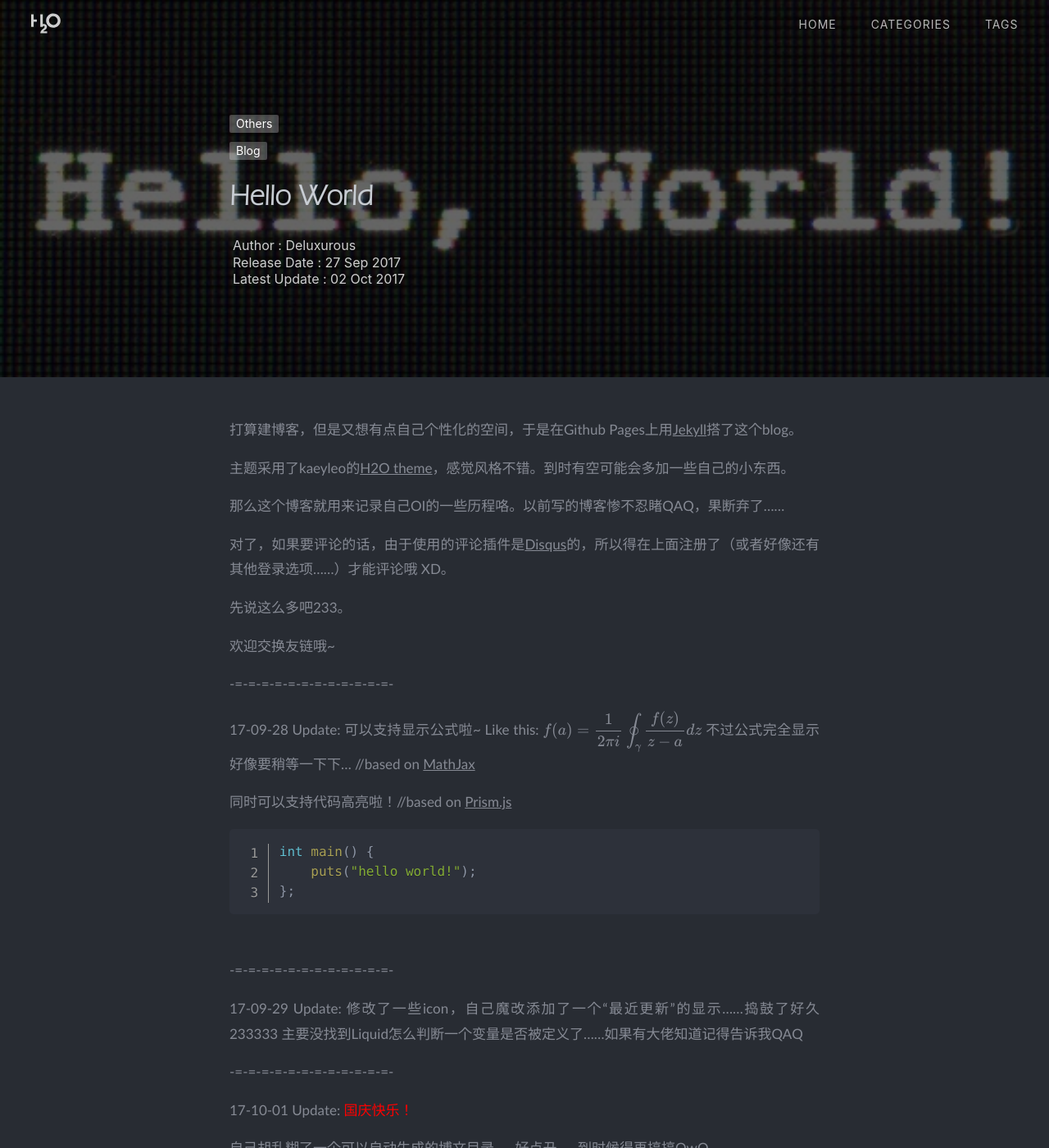
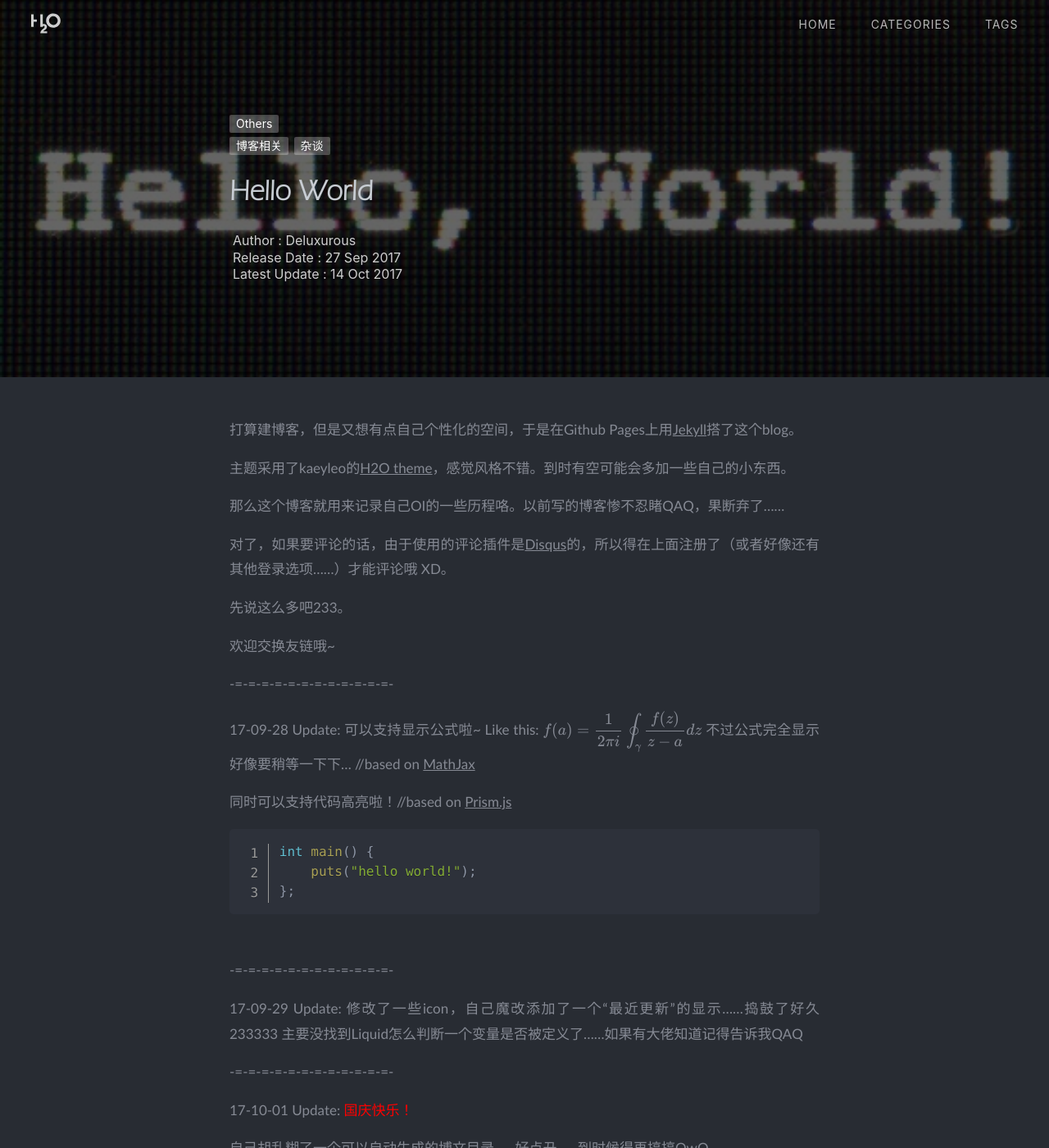
Before and after one commit to RamonZhou/ramonzhou.github.io, a Jekyll site: the page built from _posts/2017-09-27-hello-world.md, in a window 1280 px wide and 1400 px high. Shown: the whole window at 82% size. Built offline with Jekyll 4.4.1, drawn with Linux system fonts in a browser that asks for light colours; nearby versions of some CDN libraries; some web fonts are replaced; formulas are drawn with MathJax 3; comment, search, counter and statistics services are not loaded; a style sheet for code colours, icons or effects is not loaded; some of the changed text lies outside the part shown.

Commit message:
1014 update

```diff
--- a/_config.yml
+++ b/_config.yml
@@ -80,6 +80,7 @@
   'orbitingflea' : 'https://orbitingflea.github.io/'
   'PinkExSu0v0' : 'http://www.cnblogs.com/whc200305/'
   'Samsara_Karma' : 'http://blog.163.com/James_Chen0306/'
+  'tenecnt' : 'https://tenecnt.github.io/'
   'tttnns-blog' : 'https://tttnns-blog.readthedocs.io/'
   'Styx-ferryman' : 'http://www.cnblogs.com/stxy-ferryman/'
   'zjh_2017' : 'http://blog.csdn.net/zjh_2017'
--- a/_layouts/post.html
+++ b/_layouts/post.html
@@ -15,7 +15,7 @@
             <i class="iconfont icon-category"></i>
             {% if page.categories.size > 0 %}
             {% for category in page.categories  %}
-            <a href="/categories#{{ category }}" class="post-tag">{{ category }}</a>
+            <a href="/categories#{{ category }}" class="post-tag" style="margin-bottom: 2px">{{ category }}</a>
             {% endfor %}
             {% endif %}
         </div>
--- a/_posts/2017-09-27-hello-world.md
+++ b/_posts/2017-09-27-hello-world.md
@@ -5,8 +5,8 @@
 author: Deluxurous
 cover: '/assets/img/helloworld.jpg'
 categories: Others
-tags: Blog
-latest: 2017-10-02
+tags: 博客相关 杂谈
+latest: 2017-10-14
 ---
 
 打算建博客，但是又想有点自己个性化的空间，于是在Github Pages上用[Jekyll](https://jekyllrb.com/)搭了这个blog。
@@ -53,3 +53,9 @@
 -=-=-=-=-=-=-=-=-=-=-=-=-
 
 17-10-02 Update: 终于放假啦！今天写了个Tags的筛选功能……不知道为什么模板里没有这个功能\-\_\-……
+
+-=-=-=-=-=-=-=-=-=-=-=-=-
+
+17-10-14 Update: 最终还是暂时关闭了丑丑的博文导航/(ㄒoㄒ)/~~ 其他的么，换了一些字体，添加了“分类”（原来怎么只有标签啊……），还手动糊了点UI效果（然后发现其实我什么都不会）……
+
+唔 话说Disqus好像得番樯才能用，最近又翻不出去，所以可能考虑换个国内插件
```
Also changed, not shown: _posts/2017-09-29-espanol-notes-verbo.md (+1 -1 lines), _posts/2017-10-06-espanol-notes-pron.md (+1 -1 lines), _posts/2017-10-07-persistent-tree.md (+1 -1 lines), assets/css/app.min.css.
